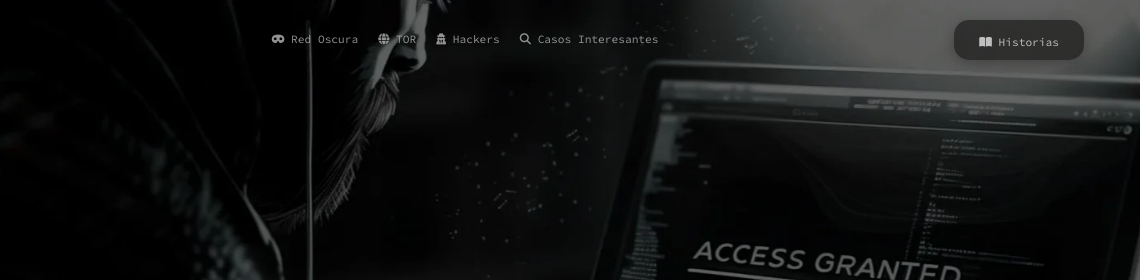
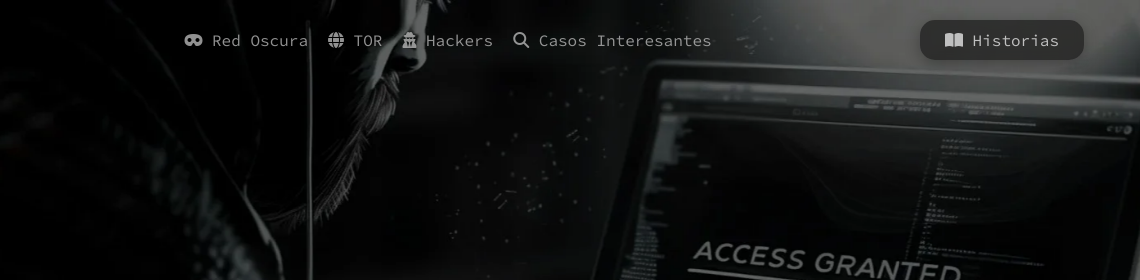
Before and after one commit to LuisDev07/Ghost, a plain HTML site: page index.html in a window 1280 px wide. Shown: the top 280 px of the page, 140-1280 px from the left. Drawn offline with Linux system fonts and the light colour scheme.

Commit message:
ajustando fuente del footer y del nav

```diff
--- a/static/css/ghost_base.css
+++ b/static/css/ghost_base.css
@@ -68,10 +68,7 @@ p {
 
 
 
-a {
-    font-size: clamp(0.7rem, 0.4vw, 0.5rem);
-    line-height: 1.4;
-}
+
 
 .hero {
     position: relative;
@@ -179,7 +176,7 @@ header {
 
 }
 
-#history{
+#history {
     display: none;
 }
 
@@ -187,6 +184,7 @@ header {
 
 /*Etiqueta a link */
 .nav-a {
+font-size: clamp(1rem, 0.7vw, 1rem);
     position: relative;
     color: #c0c0c0c0;
     text-decoration: none;
@@ -348,7 +346,7 @@ footer {
 
 .derechos,
 .info {
-    font-size: 2rem;
+    font-size: clamp(0.7rem, 1vw, 1.1rem);
     color: #c0c0c0;
     text-align: center;
 }
@@ -414,7 +412,8 @@ footer {
     .history {
         display: none;
     }
-    #history{
+
+    #history {
         display: block;
     }
 
```
